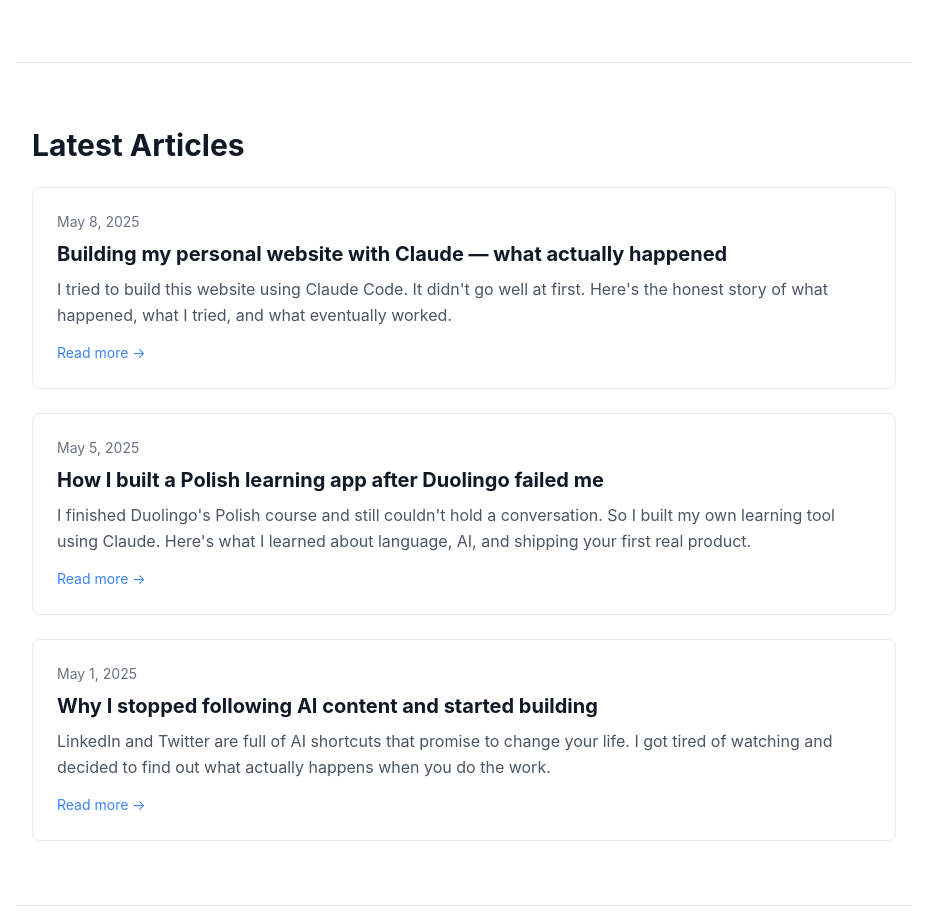
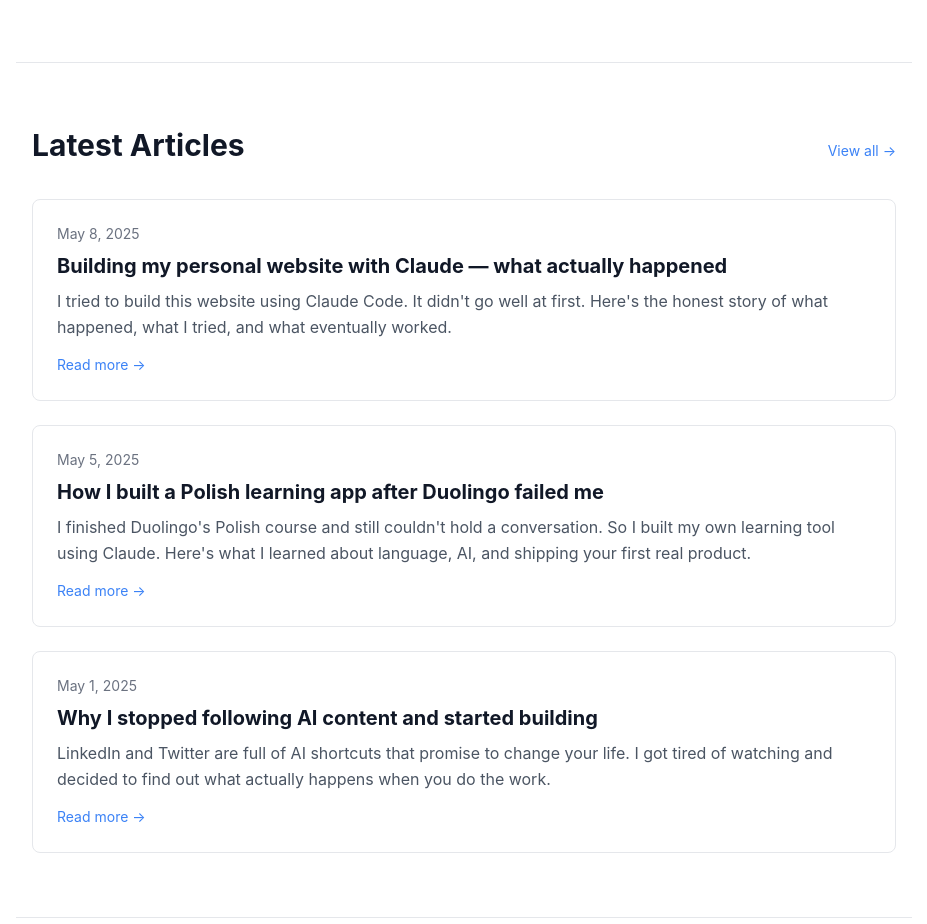
Before and after one commit to Parkji6/valentin-website, a Next.js app: page / in a window 1280 px wide. Shown: the part 2191-3115 px from the top of the page, without its empty margins (176-1103 px from the left). Built offline with nearby package versions, Linux system fonts and the light colour scheme.

Commit message:
Fix blog navigation: point nav/footer to /blog, add View all link

```diff
--- a/app/layout.tsx
+++ b/app/layout.tsx
@@ -62,7 +62,7 @@ export default function RootLayout({
               <a href="/#projects" className="no-underline text-gray-600 dark:text-gray-400 hover:text-gray-900 dark:hover:text-gray-50">
                 Projects
               </a>
-              <a href="/#blog" className="no-underline text-gray-600 dark:text-gray-400 hover:text-gray-900 dark:hover:text-gray-50">
+              <a href="/blog" className="no-underline text-gray-600 dark:text-gray-400 hover:text-gray-900 dark:hover:text-gray-50">
                 Blog
               </a>
               <a href="/#upcoming" className="no-underline text-gray-600 dark:text-gray-400 hover:text-gray-900 dark:hover:text-gray-50">
@@ -101,7 +101,7 @@ export default function RootLayout({
                     </a>
                   </li>
                   <li>
-                    <a href="/#blog" className="text-gray-600 dark:text-gray-400 no-underline hover:text-blue-500">
+                    <a href="/blog" className="text-gray-600 dark:text-gray-400 no-underline hover:text-blue-500">
                       Blog
                     </a>
                   </li>
--- a/app/page.tsx
+++ b/app/page.tsx
@@ -191,7 +191,12 @@ export default function Home() {
 
       {/* Blog Section */}
       <section id="blog" className="max-w-4xl mx-auto px-4 py-16 border-t border-gray-200 dark:border-gray-800">
-        <h2 className="text-3xl font-bold mb-6">Latest Articles</h2>
+        <div className="flex items-baseline justify-between mb-6">
+          <h2 className="text-3xl font-bold">Latest Articles</h2>
+          <a href="/blog" className="text-blue-500 dark:text-blue-400 text-sm no-underline hover:underline">
+            View all →
+          </a>
+        </div>
         {posts.length === 0 ? (
           <p className="text-gray-600 dark:text-gray-400">No blog posts yet. Check back soon!</p>
         ) : (
```
